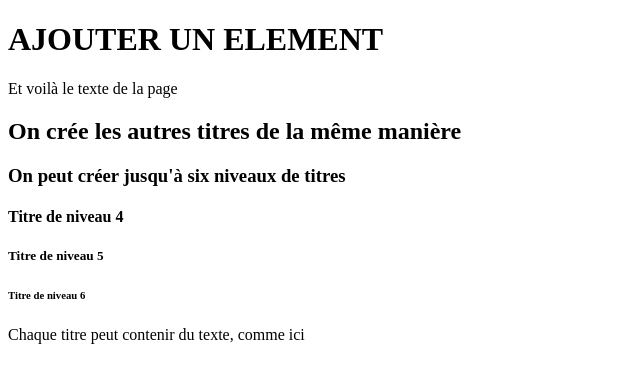
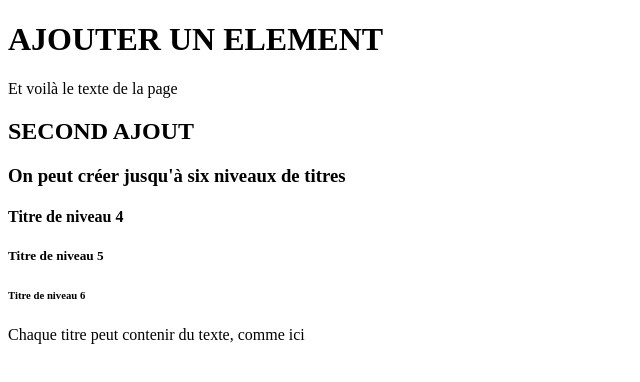
Before and after one commit to fanyim27/-helloWorld-, a plain HTML site: page index2.html in a window 1280 px wide. Shown: the whole page, without its empty margins (0-640 px from the left). Drawn offline with Linux system fonts and the light colour scheme.

Commit message:
Add a sentence in <h2>
Ajoute un <h2> dans le <body> à l'intérieur de index.html et fais un commit avec une description décrivant le changement.

```diff
--- a/index2.html
+++ b/index2.html
@@ -7,7 +7,7 @@
 <body>
 <h1> AJOUTER UN ELEMENT</h1>
 <p> Et voilà le texte de la page</p>
-<h2> On crée les autres titres de la même manière </h2>
+<h2> SECOND AJOUT </h2>
 <h3> On peut créer jusqu'à six niveaux de titres </h3>
 <h4> Titre de niveau 4 </h4>
 <h5> Titre de niveau 5 </h5>
```
